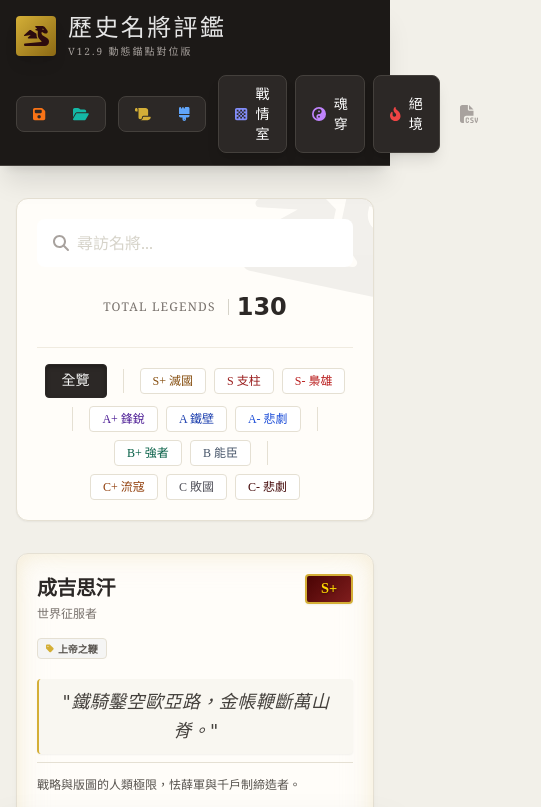
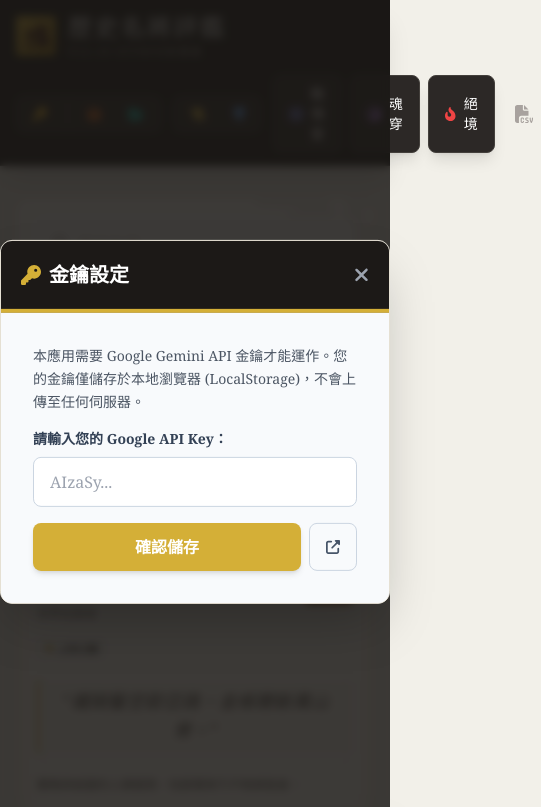
Before and after one commit to kobejordanair-bit/history-generals-app, a plain HTML site: page index.html in a window 390 px wide. Shown: the top 807 px of the page, 541 px wide, since content can reach past the window. Drawn offline with nearby package versions, Linux system fonts and the light colour scheme; a web font is replaced by a local one.

Commit message:
Add files via upload
second upload

```diff
--- a/index.html
+++ b/index.html
@@ -3,7 +3,7 @@
 <head>
     <meta charset="UTF-8">
     <meta name="viewport" content="width=device-width, initial-scale=1.0">
-    <title>歷史名將評鑑 (v12.9 動態錨點對位版)</title>
+    <title>歷史名將評鑑 (v12.10 GitHub友善版)</title>
     <script src="https://cdn.tailwindcss.com"></script>
     <script src="https://cdnjs.cloudflare.com/ajax/libs/font-awesome/6.4.0/js/all.min.js"></script>
     <script src="https://cdn.jsdelivr.net/npm/marked/marked.min.js"></script>
@@ -99,12 +99,16 @@
                 </div>
                 <div class="flex flex-col">
                     <h1 class="text-2xl tracking-widest calligraphy text-[#e5e5e5]">歷史名將評鑑</h1>
-                    <span class="text-[10px] text-[#a8a29e] tracking-[0.2em] font-serif uppercase">v12.9 動態錨點對位版</span>
+                    <span class="text-[10px] text-[#a8a29e] tracking-[0.2em] font-serif uppercase">v12.10 GitHub友善版</span>
                 </div>
             </div>
             <div class="flex gap-3 items-center">
                 <!-- Save/Load -->
                 <div class="flex bg-[#2c2826] rounded-lg p-1 gap-1 border border-[#44403c]">
+                    <button onclick="openApiKeyModal()" class="text-[#d6d3c9] hover:text-white hover:bg-[#44403c] px-3 py-1.5 rounded transition-all text-sm font-serif flex items-center gap-2" title="設定 API 金鑰">
+                        <i class="fa-solid fa-key text-[#fbbf24]"></i> <span class="hidden md:inline">金鑰</span>
+                    </button>
+                    <div class="h-6 w-px bg-[#44403c] mx-1"></div>
                     <button onclick="saveDataFile()" class="text-[#d6d3c9] hover:text-white hover:bg-[#44403c] px-3 py-1.5 rounded transition-all text-sm font-serif flex items-center gap-2" title="保存目前進度">
                         <i class="fa-solid fa-floppy-disk text-[#f97316]"></i> <span class="hidden md:inline">存檔</span>
                     </button>
@@ -461,6 +465,30 @@
         </div>
     </div>
 
+    <!-- API Key Modal -->
+    <div id="apiKeyModal" class="fixed inset-0 z-[80] hidden">
+        <div class="absolute inset-0 modal-overlay" onclick=""></div>
+        <div class="absolute top-1/2 left-1/2 transform -translate-x-1/2 -translate-y-1/2 bg-[#fffdf9] rounded-xl shadow-2xl w-full max-w-md overflow-hidden flex flex-col border border-[#e5e0d3]">
+            <div class="bg-[#1c1917] text-white p-5 flex justify-between items-center border-b-4 border-[#d4af37]">
+                <h3 class="text-xl font-bold font-serif flex items-center gap-2"><i class="fa-solid fa-key text-[#d4af37]"></i> 金鑰設定</h3>
+                <button onclick="closeApiKeyModal()" class="text-gray-400 hover:text-white"><i class="fa-solid fa-xmark text-xl"></i></button>
+            </div>
+            <div class="p-8 bg-[#f8fafc] flex flex-col gap-4">
+                <p class="text-sm text-gray-600 font-serif leading-relaxed">
+                    本應用需要 Google Gemini API 金鑰才能運作。您的金鑰僅儲存於本地瀏覽器 (LocalStorage)，不會上傳至任何伺服器。
+                </p>
+                <div>
+                    <label class="block text-sm font-bold text-slate-700 mb-2 font-serif">請輸入您的 Google API Key：</label>
+                    <input type="password" id="apiKeyInput" placeholder="AIzaSy..." class="w-full px-4 py-3 border border-slate-300 rounded-lg focus:outline-none focus:border-amber-500 focus:ring-1 focus:ring-amber-500 font-serif">
+                </div>
+                <div class="flex gap-2">
+                    <button onclick="saveApiKey()" class="flex-1 bg-[#d4af37] hover:bg-[#b45309] text-white py-3 rounded-lg font-bold font-serif shadow-md transform active:scale-95 transition-all">確認儲存</button>
+                    <a href="https://aistudio.google.com/app/apikey" target="_blank" class="px-4 py-3 border border-slate-300 rounded-lg hover:bg-slate-100 text-slate-600 font-bold transition-colors flex items-center justify-center text-sm" title="前往申請"><i class="fa-solid fa-external-link-alt"></i></a>
+                </div>
+            </div>
+        </div>
+    </div>
+
     <!-- Add General Modal -->
     <div id="addModal" class="fixed inset-0 z-[70] hidden">
         <div class="absolute inset-0 modal-overlay" onclick="closeAddModal()"></div>
@@ -500,7 +528,8 @@
     </div>
 
     <script>
-        const apiKey = "AIzaSyAGmatQ04ZlqvceuXTBm9QtA0aogZ28R2I";
+        // API Key Management - Now using LocalStorage
+        let apiKey = localStorage.getItem('gemini_api_key') || "";
 
         // 完整數據 (129 Generals)
         const staticGeneralsData = [
@@ -717,6 +746,11 @@
         const el = id => document.getElementById(id);
 
         function init() {
+            // Check for API Key
+            if (!apiKey) {
+                openApiKeyModal();
+            }
+
             renderGenerals();
             initSlots();
             initScenarios();
@@ -724,6 +758,21 @@
                 if(e.target == el('aiModal')) closeModal();
                 if(e.target == el('addModal')) closeAddModal();
                 if(e.target == el('editHubModal')) closeEditHub();
+                if(e.target == el('apiKeyModal') && apiKey) closeApiKeyModal(); // Only allow click-close if key exists
+            }
+        }
+
+        function openApiKeyModal() { el('apiKeyModal').classList.remove('hidden'); }
+        function closeApiKeyModal() { el('apiKeyModal').classList.add('hidden'); }
+        function saveApiKey() {
+            const inputKey = el('apiKeyInput').value.trim();
+            if (inputKey) {
+                apiKey = inputKey;
+                localStorage.setItem('gemini_api_key', apiKey);
+                closeApiKeyModal();
+                alert("金鑰已儲存！");
+            } else {
+                alert("請輸入有效的 API Key");
             }
         }
 
@@ -1045,6 +1094,10 @@
 
         // --- AI ---
         async function callGemini(prompt, isChat = false, isJson = false) {
+            if (!apiKey) {
+                openApiKeyModal();
+                throw new Error("請先設定 API Key");
+            }
             const url = `https://generativelanguage.googleapis.com/v1beta/models/gemini-2.5-flash-preview-09-2025:generateContent?key=${apiKey}`;
             const config = { temperature: isChat ? 0.9 : 0.7 };
             if (isJson) config.responseMimeType = "application/json";
@@ -1057,6 +1110,12 @@
                 try {
                     const res = await fetch(url, { method: 'POST', headers: {'Content-Type': 'application/json'}, body: JSON.stringify(data) });
 
+                    if (res.status === 403 || res.status === 401) {
+                         alert("API Key 無效或已過期，請重新設定。");
+                         openApiKeyModal();
+                         throw new Error("Invalid API Key");
+                    }
+
                     if (res.status === 429 && i < delays.length) {
                         console.warn(`Rate limit hit. Retrying in ${delays[i]}ms...`);
                         await new Promise(r => setTimeout(r, delays[i]));
@@ -1067,8 +1126,8 @@
                     if (!res.ok) throw new Error(json.error?.message || "API Error");
                     return json.candidates?.[0]?.content?.parts?.[0]?.text || "AI 忙碌中";
                 } catch(e) {
-                    if (i === delays.length) {
-                        console.error("Max retries reached", e);
+                    if (i === delays.length || e.message === "Invalid API Key") {
+                        console.error("Max retries reached or invalid key", e);
                         throw e;
                     }
                      console.warn(`Network error. Retrying in ${delays[i]}ms...`, e);
```
